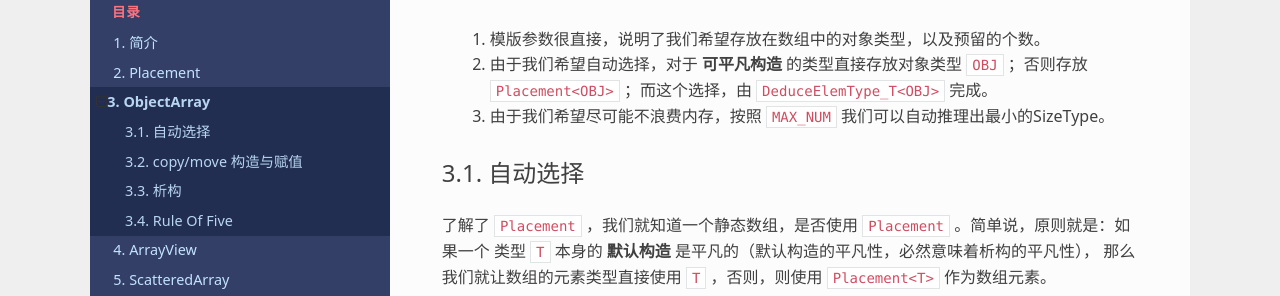
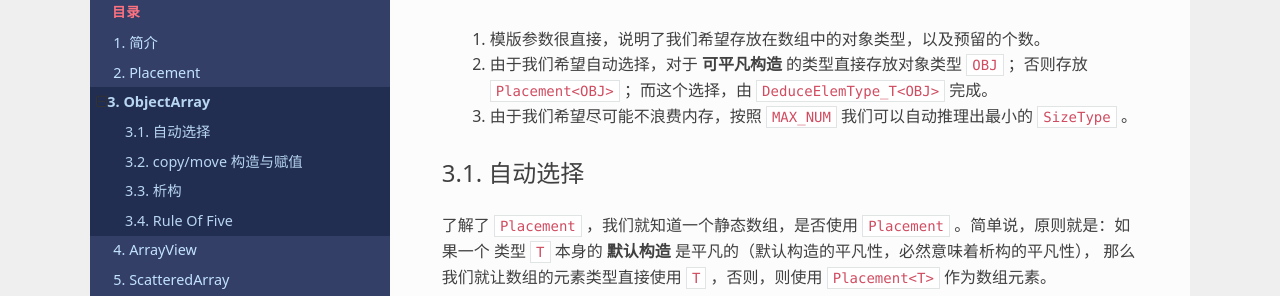
Before and after one commit to godsme/object-array, a Sphinx documentation site: the page built from doc/source/Array.rst, in a window 1280 px wide and 900 px high, scrolled down 348 px. Shown: the part 155-451 px from the top of the window. Built offline with Sphinx 7.4.7 and the Read the Docs theme 2.0.0, drawn with Linux system fonts in a browser that asks for light colours; formulas are drawn with MathJax 3.

```diff
--- a/doc/source/Array.rst
+++ b/doc/source/Array.rst
@@ -22,7 +22,7 @@ ObjectArray
 
    1. 模版参数很直接，说明了我们希望存放在数组中的对象类型，以及预留的个数。
    2. 由于我们希望自动选择，对于 **可平凡构造** 的类型直接存放对象类型 ``OBJ`` ；否则存放 ``Placement<OBJ>`` ；而这个选择，由 ``DeduceElemType_T<OBJ>`` 完成。
-   3. 由于我们希望尽可能不浪费内存，按照 ``MAX_NUM`` 我们可以自动推理出最小的SizeType。
+   3. 由于我们希望尽可能不浪费内存，按照 ``MAX_NUM`` 我们可以自动推理出最小的 ``SizeType`` 。
 
 自动选择
 ------------------
```
